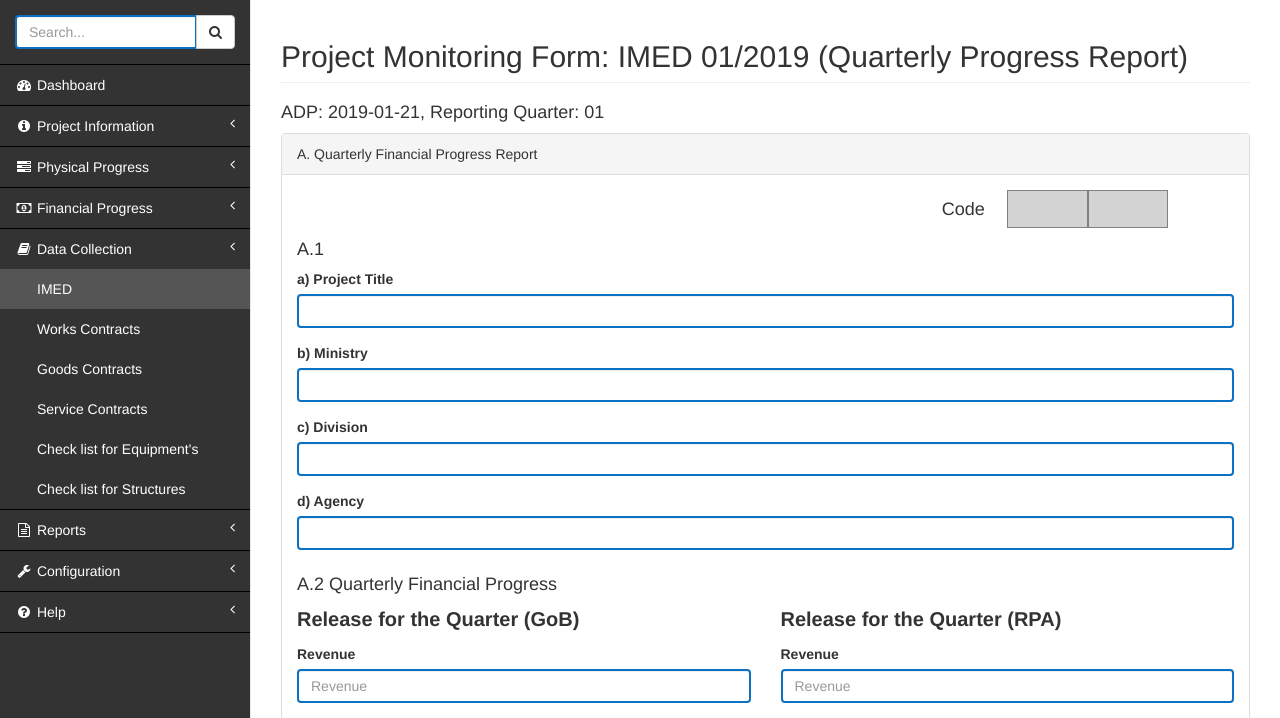
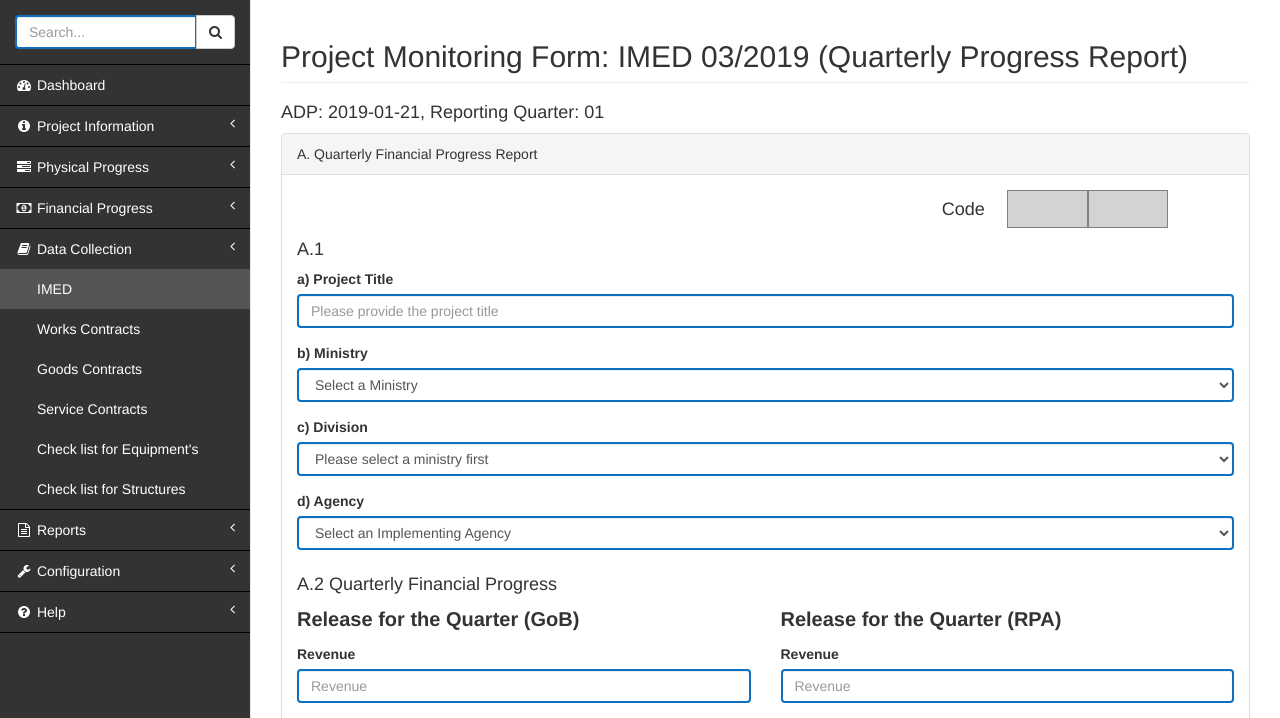
Before and after one commit to shoukhinWebpers/pmis, a CodeIgniter app: page /pmisV2/imed in a window 1280 px wide. Shown: the part 51-769 px from the top of the page. Run offline with CodeIgniter, Linux system fonts and the light colour scheme; tables that the repository leaves empty or names only in its code hold one stand-in row (values such as "Sample post").

Commit message:
daily commit 21-01-2019

```diff
--- a/application/config/autoload.php
+++ b/application/config/autoload.php
@@ -89,7 +89,7 @@ $autoload['drivers'] = array();
 |
 |	$autoload['helper'] = array('url', 'file');
 */
-$autoload['helper'] = array('url','asset_helper','form','file');
+$autoload['helper'] = array('url','asset_helper','form','file','common_helper');
 
 /*
 | -------------------------------------------------------------------
--- a/application/config/database.php
+++ b/application/config/database.php
@@ -76,9 +76,9 @@ $query_builder = TRUE;
 $db['default'] = array(
 	'dsn'	=> '',
 	'hostname' => 'localhost',
-	'username' => '',
+	'username' => 'root',
 	'password' => '',
-	'database' => '',
+	'database' => 'db_pmis',
 	'dbdriver' => 'mysqli',
 	'dbprefix' => '',
 	'pconnect' => FALSE,
--- a/application/config/routes.php
+++ b/application/config/routes.php
@@ -50,29 +50,30 @@ defined('BASEPATH') OR exit('No direct script access allowed');
 |		my-controller/my-method	-> my_controller/my_method
 */
 
-$route['default_controller']   = 'login';
-$route['dashboard']            = 'home';
-$route['imed']                 = 'forms/Imed';
-$route['approved_cost']        = 'reports/project_information/approved_cost';
-$route['adp']                  = 'reports/project_information/adp';
-$route['kaa_dncc']             = 'reports/progress_monitoring/kaa_dncc';
-$route['kaa_ddm']              = 'reports/progress_monitoring/kaa_ddm';
-$route['kaa_rajuk']            = 'reports/progress_monitoring/kaa_rajuk';
-$route['kaa_pcmu']             = 'reports/progress_monitoring/kaa_pcmu';
-$route['quarterly_expenditure'] = 'reports/progress_monitoring/quarterly_expenditure';
-$route['data_collection_for_works_contracts'] = 'data_collection/works_contract';
-$route['data_collection_for_goods_contracts'] = 'data_collection/goods_contract';
+$route['default_controller']                                 = 'login';
+$route['dashboard']                                          = 'home';
+$route['imed']                                               = 'forms/Imed';
+$route['approved_cost']                                      = 'reports/project_information/approved_cost';
+$route['adp']                                                = 'reports/project_information/adp';
+$route['kaa_dncc']                                           = 'reports/progress_monitoring/kaa_dncc';
+$route['kaa_ddm']                                            = 'reports/progress_monitoring/kaa_ddm';
+$route['kaa_rajuk']                                          = 'reports/progress_monitoring/kaa_rajuk';
+$route['kaa_pcmu']                                           = 'reports/progress_monitoring/kaa_pcmu';
+$route['quarterly_expenditure']                              = 'reports/progress_monitoring/quarterly_expenditure';
+$route['data_collection_for_works_contracts']                = 'data_collection/works_contract';
+$route['data_collection_for_goods_contracts']                = 'data_collection/goods_contract';
 $route['data_collection_for_consultancy_services_contracts'] = 'data_collection/consultancy_services_contract';
-$route['check_list_for_equipments'] = 'data_collection/check_lists/check_list_for_equipments';
-$route['check_list_for_structures'] = 'data_collection/check_lists/check_list_for_structures';
-$route['pdoi'] = 'reports/results_framework/updated/project_development_objective_indicators';
-$route['iri'] = 'reports/results_framework/updated/intermediate_results_indicators';
-$route['mem'] = 'reports/m_and_e_matrix';
-$route['progress'] = 'reports/kaa_progress_tracking';
-$route['pdo'] = 'reports/consolidate_project_development_object';
-$route['wrf'] = 'reports/wb_results_framework';
-$route['progress_urp'] = 'reports/Progress_of_URP';
-$route['sc_kaa'] = 'reports/Summary_of_completion_progress_of_all_sub_activity_of_KAAs';
-$route['expbyagency'] = 'reports/Expenditure_by_agencies';
-$route['404_override']         = '';
-$route['translate_uri_dashes'] = FALSE;
+$route['check_list_for_equipments']                          = 'data_collection/check_lists/check_list_for_equipments';
+$route['check_list_for_structures']                          = 'data_collection/check_lists/check_list_for_structures';
+$route['pdoi']                                               = 'reports/results_framework/updated/project_development_objective_indicators';
+$route['iri']                                                = 'reports/results_framework/updated/intermediate_results_indicators';
+$route['mem']                                                = 'reports/m_and_e_matrix';
+$route['progress']                                           = 'reports/kaa_progress_tracking';
+$route['pdo']                                                = 'reports/consolidate_project_development_object';
+$route['wrf']                                                = 'reports/wb_results_framework';
+$route['progress_urp']                                       = 'reports/Progress_of_URP';
+$route['sc_kaa']                                             = 'reports/Summary_of_completion_progress_of_all_sub_activity_of_KAAs';
+$route['expbyagency']                                        = 'reports/Expenditure_by_agencies';
+$route['get_division']                                       = 'forms/Imed/get_division_under_the_ministry';
+$route['404_override']                                       = '';
+$route['translate_uri_dashes']                               = FALSE;
--- a/application/controllers/forms/Imed.php
+++ b/application/controllers/forms/Imed.php
@@ -6,20 +6,50 @@ class Imed extends CI_Controller {
     function __construct(){
         Parent::__construct();
 
-        $this->_init();
+        $this->load->model('Imed_model');
+
+        if( !$this->input->is_ajax_request() ){
+            $this->_init();
+        }
     }
 
     private function _init()
     {
         $this->load->css('assets/css/custom.css');
+        $this->load->js('assets/js/imed.js');
         $this->output->set_template('default');
         return;
     }
 
     public function index(){
 
-        $this->load->view('forms/imed/imed_01');
+        $data['list_of_ministry'] = get_ministry_list();
+        $data['list_of_agency']   = get_agency_list();
+
+        $this->load->view( 'forms/imed/imed_01', $data );
         return;
 
     }
+
+    public function get_division_under_the_ministry(){
+
+        if( $this->input->is_ajax_request() ){
+
+            $ministryID = $this->input->post('ministryId');
+            $result     = $this->Imed_model->get_division($ministryID);
+            $data['']   = "Select a division";
+
+            foreach ($result as $key => $value) {
+                $data[$value->id] = $value->division_name;
+            }
+
+            echo form_dropdown('division', $data, '', 'id="list_of_division" class="form-control"');
+
+            return;
+
+        }else{
+            show_404();
+        }
+
+    }
 }
--- /dev/null
+++ b/application/helpers/common_helper.php
@@ -0,0 +1,48 @@
+<?php if ( ! defined('BASEPATH')) exit('No direct script access allowed');
+
+if ( ! function_exists('get_ministry_list') )
+{
+    function get_ministry_list()
+    {
+
+    	$ci=& get_instance();
+    	$ci->load->database();
+
+    	$ci->db->select('*');
+    	$ci->db->from('tbl_list_of_ministry');
+    	$ci->db->order_by('name_of_ministry');
+
+    	$result = $ci->db->get()->result();
+    	$data   = create_an_array($result, 'name_of_ministry', 'a Ministry');
+
+    	return $data;
+    }
+
+    function get_agency_list()
+    {
+
+    	$ci=& get_instance();
+    	$ci->load->database();
+
+    	$ci->db->select('*');
+    	$ci->db->from('tbl_list_of_implementing_agencies');
+    	$ci->db->order_by('name');
+
+    	$result = $ci->db->get()->result();
+    	$data   = create_an_array( $result, 'name', 'an Implementing Agency' );
+
+    	return $data;
+    }
+
+    function create_an_array( $result, $data_field, $blank_field_title ){
+
+    	$data[''] = "Select ".$blank_field_title;
+
+    	foreach ($result as $key => $value) {
+    		$data[$value->id] = $value->$data_field;
+    	}
+
+    	return $data;
+
+    }
+}
--- /dev/null
+++ b/application/models/Imed_model.php
@@ -0,0 +1,24 @@
+<?php
+defined('BASEPATH') OR exit('No direct script access allowed');
+
+class Imed_model extends CI_Model {
+
+    public function __construct()
+    {
+        $this->load->database();
+    }
+
+    public function  get_division( $ministry_id ){
+
+        $this->db->select('*');
+        $this->db->from('tbl_list_of_ministry t1');
+        $this->db->join('tbl_list_of_division t2', 't1.id = t2.ministry_id');
+        $this->db->where('t1.id', $ministry_id);
+
+        $query = $this->db->get();
+
+        return $query->result();
+
+    }
+
+}
--- a/application/views/forms/imed/imed_01.php
+++ b/application/views/forms/imed/imed_01.php
@@ -1,12 +1,11 @@
 <div class="row">
     <div class="col-lg-12">
-        <h2 class="page-header">Project Monitoring Form: IMED <?= date('m') ?>/<?= date('Y') ?> (Quarterly Progress Report)</h2>
+        <h2 class="page-header">Project Monitoring Form: IMED 03/<?= date('Y') ?> (Quarterly Progress Report)</h2>
         <h4>ADP: <?= date('Y-m-d') ?>, Reporting Quarter: <?= ( date('m')%3 == 0 ) ? str_pad( date('m')/3, 2, '0', STR_PAD_LEFT) : str_pad( floor( ( (date('m')/3) ) ) + 1, 2, '0', STR_PAD_LEFT ) ?></h4>
     </div>
-    <!-- /.col-lg-12 -->
 </div>
 
-<?= form_open('imed_02', 'role="form" method="post"'); ?>
+<?= form_open( 'imed_02', 'role="form" method="post"' ); ?>
     <!-- /.row -->
     <div class="row">
         <div class="col-lg-12">
@@ -26,6 +25,7 @@
                             </div>
                         </div>
                     </div>
+
                     <!-- A1 Start -->
                     <div class="row">
                         <div class="col-lg-12">
@@ -34,22 +34,25 @@
                         <div class="col-lg-12">
                             <div class="form-group">
                                 <label>a) Project Title</label>
-                                <input class="form-control">
+                                <input name="project_title" class="form-control" placeholder="Please provide the project title">
                             </div>
                             <div class="form-group">
                                 <label>b) Ministry</label>
-                                <input class="form-control">
+                               	<?= form_dropdown('ministry', $list_of_ministry, '','id="list_of_ministry" class="form-control"'); ?>
                             </div>
                             <div class="form-group">
-                                <label>c) Division</label>
-                                <input class="form-control">
+                                <label id="sibling_list_of_division">c) Division</label>
+                                <select id="list_of_division" class="form-control">
+                                	<option value="">Please select a ministry first</option>
+                                </select>
                             </div>
                             <div class="form-group">
                                 <label>d) Agency</label>
-                                <input class="form-control">
+                                <?= form_dropdown('agency', $list_of_agency, '','class="form-control"'); ?>
                             </div>
                         </div>
                     </div><!-- A1 End -->
+
                     <!-- A2 Start -->
                     <div class="row">
                         <div class="col-lg-6">
@@ -66,19 +69,19 @@
                                 <div class="col-lg-12">
                                     <div class="form-group">
                                         <label>Revenue</label>
-                                        <input class="form-control" placeholder="Revenue">
+                                        <input name="revenue_rtq_gob" class="form-control" placeholder="Revenue">
                                     </div>
                                 </div>
                                 <div class="col-lg-12">
                                     <div class="form-group">
                                         <label>Capital</label>
-                                        <input class="form-control" placeholder="Capital">
+                                        <input name="capital_rtq_gob" class="form-control" placeholder="Capital">
                                     </div>
                                 </div>
                                 <div class="col-lg-12">
                                     <div class="form-group">
                                         <label>Grand Total</label>
-                                        <input class="form-control" disabled="disabled">
+                                        <input name="grand_total_rtq_gob" class="form-control" disabled="disabled">
                                     </div>
                                 </div>
                             </div>
@@ -91,19 +94,19 @@
                                 <div class="col-lg-12">
                                     <div class="form-group">
                                         <label>Revenue</label>
-                                        <input class="form-control" placeholder="Revenue">
+                                        <input name="revenue_rtq_rpa" class="form-control" placeholder="Revenue">
                                     </div>
                                 </div>
                                 <div class="col-lg-12">
                                     <div class="form-group">
                                         <label>Capital</label>
-                                        <input class="form-control" placeholder="Capital">
+                                        <input name="capital_rtq_rpa" class="form-control" placeholder="Capital">
                                     </div>
                                 </div>
                                 <div class="col-lg-12">
                                     <div class="form-group">
                                         <label>Grand Total</label>
-                                        <input class="form-control" disabled="disabled">
+                                        <input name="grand_total_rtq_rpa" class="form-control" disabled="disabled">
                                     </div>
                                 </div>
                             </div>
--- a/assets/css/custom.css
+++ b/assets/css/custom.css
@@ -28,7 +28,7 @@
 	font-size: 14px;
 }
 
-input{
+input, select{
 	border-color: #0c71c3 !important;
 	border-width: 2px !important;
 }
--- /dev/null
+++ b/assets/js/imed.js
@@ -0,0 +1,52 @@
+$(document).ready(function(){
+    $(document).on("change", "#list_of_ministry", function(){
+
+        var mid = $("select[name=ministry]").val();
+        var url = "http://localhost/pmisV2/get_division";
+
+        ajax_csrf_setup();
+
+        $.post(
+            url,
+            {ministryId: mid},
+            function( result ){
+                $("#list_of_division").remove();
+                $(result).insertAfter( "#sibling_list_of_division" );
+            }
+        );
+
+    });
+
+    $(document).on("keyup", "input[name=revenue_rtq_gob], input[name=capital_rtq_gob]", function(e){
+
+        var val1 = $("input[name=revenue_rtq_gob]").val();
+        var val2 = $("input[name=capital_rtq_gob]").val();
+
+        if( val1 != '' && val2 != '' && parseFloat(val1) == val1 && parseFloat(val2) == val2 ){
+            var result = addition( val1, val2 );
+            $("input[name=grand_total_rtq_gob]").val(result);
+        }else if( ( ( val1 != '' && parseFloat(val1) != val1 ) || ( parseFloat(val2) != val2 && val2 != '' ) ) && e.keyCode != 8 && e.keyCode != 46 ){
+            alert("Please provide a valid amount!");
+            $("input[name=grand_total_rtq_gob]").val('');
+        }else{
+            $("input[name=grand_total_rtq_gob]").val('');
+        }
+
+    });
+
+    function addition( val1, val2 ){
+
+        var result = parseFloat( val1 ) + parseFloat( val2 );
+        return result;
+
+    }
+
+    function ajax_csrf_setup(){
+        $.ajaxSetup({
+            data: {
+                'csrf_pmis' : $("input[name=csrf_pmis]").val()
+            }
+        });
+    }
+
+});
```
